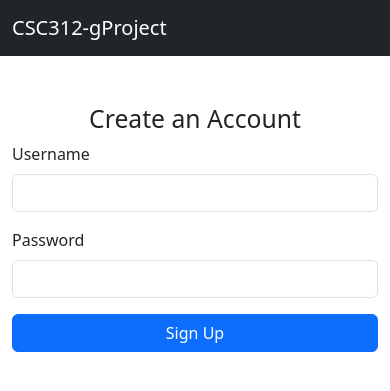
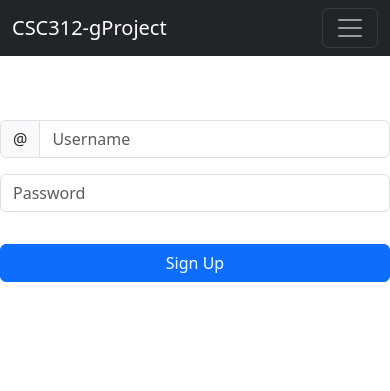
Before and after one commit to MjayCreate/CSC312-gProject, a Flask app: page /signup in a window 390 px wide. Shown: the top 391 px of the page. Run offline with Flask 3, Linux system fonts and the light colour scheme; some libraries are stand-ins or nearby versions.

Commit message:
feat(signup): improve signup page layout and form validation
- Add responsive navbar with navigation links
- Implement client-side form validation with custom feedback
- Improve overall page layout and styling

```diff
--- a/templates/signup.html
+++ b/templates/signup.html
@@ -2,21 +2,35 @@
 <html lang="en">
 <head>
     <meta charset="UTF-8">
-    <title>Signup</title>
-    <link rel="stylesheet"
-          href="https://cdn.jsdelivr.net/npm/bootstrap@5.3.0/dist/css/bootstrap.min.css">
+    <meta name="viewport" content="width=device-width, initial-scale=1.0">
+    <title>Sign Up</title>
+    <link href="https://cdn.jsdelivr.net/npm/bootstrap@5.3.0/dist/css/bootstrap.min.css" rel="stylesheet">
+
+    <style>
+        .center{ max-width: 480px; margin: 4rem auto; }
+    </style>
 </head>
+
 <body>
-
-<nav class="navbar navbar-dark bg-dark">
+<nav class="navbar navbar-expand-lg navbar-dark bg-dark">
     <div class="container">
         <a class="navbar-brand" href="/">CSC312-gProject</a>
+        <button class="navbar-toggler" type="button" data-bs-toggle="collapse" data-bs-target="#navbarNav" aria-controls="navbarNav" aria-expanded="false" aria-label="Toggle navigation">
+            <span class="navbar-toggler-icon"></span>
+        </button>
+        <div class="collapse navbar-collapse" id="navbarNav">
+            <ul class="navbar-nav me-auto">
+                <li class="nav-item"><a class="nav-link" href="/">Home</a></li>
+                <li class="nav-item"><a class="nav-link" href="#features">Features</a></li>
+                <li class="nav-item"><a class="nav-link" href="#about">About</a></li>
+            </ul>
+            <div class="d-flex">
+                <a class="btn btn-primary" href="/signup">Sign Up</a>
+            </div>
+        </div>
     </div>
 </nav>
-
-<div class="container mt-5" style="max-width: 500px;">
-    <h2 class="text-center">Create an Account</h2>
-
+<div class="container">
     {% with messages = get_flashed_messages(with_categories=true) %}
     {% if messages %}
         <div class="mt-3">
@@ -26,21 +40,64 @@
         </div>
     {% endif %}
     {% endwith %}
+</div>
+  <div class="center">
+    <form class="needs-validation" novalidate action="/signup" method="post">
 
-    <form method="POST" action="/signup">
-        <div class="mb-3">
-            <label class="form-label">Username</label>
-            <input class="form-control" type="text" name="username">
+      <div>
+        <label for="Username" class="form-label visually-hidden">Username</label>
+        <div class="input-group has-validation mb-3">
+          <span class="input-group-text" id="inputGroupPrepend">@</span>
+          <input type="text" class="form-control" id="Username" name="username" aria-describedby="inputGroupPrepend" pattern="^[A-Za-z][A-Za-z0-9_]{2,15}$" minlength="3" maxlength="16" placeholder="Username" required>
+          <div class="invalid-feedback">
+            Only letters, digits, and underscore allowed.
+          </div>
         </div>
+      </div>
 
-        <div class="mb-3">
-            <label class="form-label">Password</label>
-            <input class="form-control" type="password" name="password">
+
+      <div>
+        <label for="pword" class="form-label visually-hidden">Password</label>
+        <input type="password" minlength= "8" class="form-control mb-2" id="pword" name="password" placeholder="Password"
+        pattern="^(?=.*[a-z])(?=.*[A-Z])(?=.*\d)(?=.*[@$!%*?&])[A-Za-z\d@$!%*?&]{8,}$" required>
+        <div class="invalid-feedback">
+            8 characters: uppercase, lowercase, number, and a special character.
+          </div>
+        <div class="valid-feedback">
+          Looks good!
         </div>
+      </div>
 
-        <button class="btn btn-primary w-100" type="submit">Sign Up</button>
+      <div>
+        <button class="btn btn-primary w-100 mt-4" type="submit">Sign Up</button>
+      </div>
+
     </form>
-</div>
+  </div>
+
+
+  <script src="https://cdn.jsdelivr.net/npm/bootstrap@5.3.0/dist/js/bootstrap.bundle.min.js"></script>
+  <script>
+      (function () {
+    'use strict'
+
+    // Fetch all the forms we want to apply custom Bootstrap validation styles to
+    var forms = document.querySelectorAll('.needs-validation')
+
+    // Loop over them and prevent submission
+    Array.prototype.slice.call(forms)
+      .forEach(function (form) {
+        form.addEventListener('submit', function (event) {
+          if (!form.checkValidity()) {
+            event.preventDefault()
+            event.stopPropagation()
+          }
+
+          form.classList.add('was-validated')
+        }, false)
+      })
+  })()
+  </script>
 
 </body>
 </html>
```
